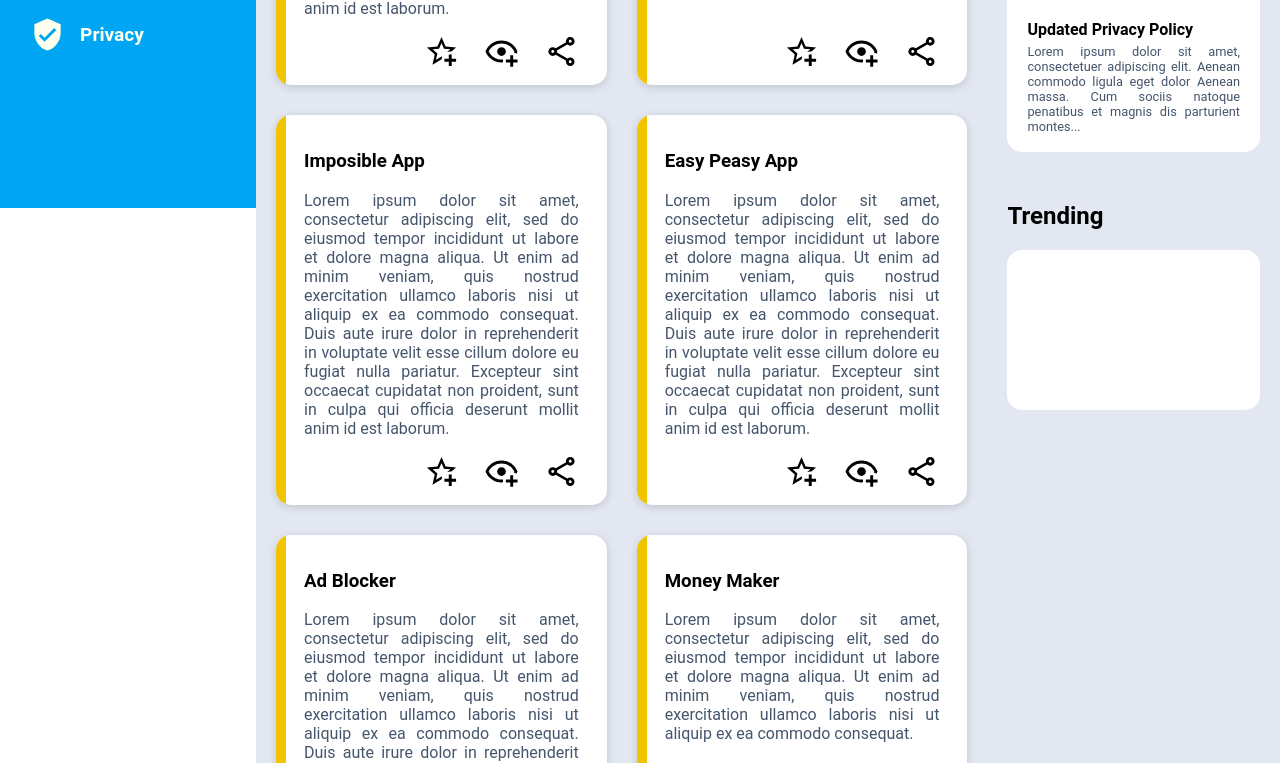
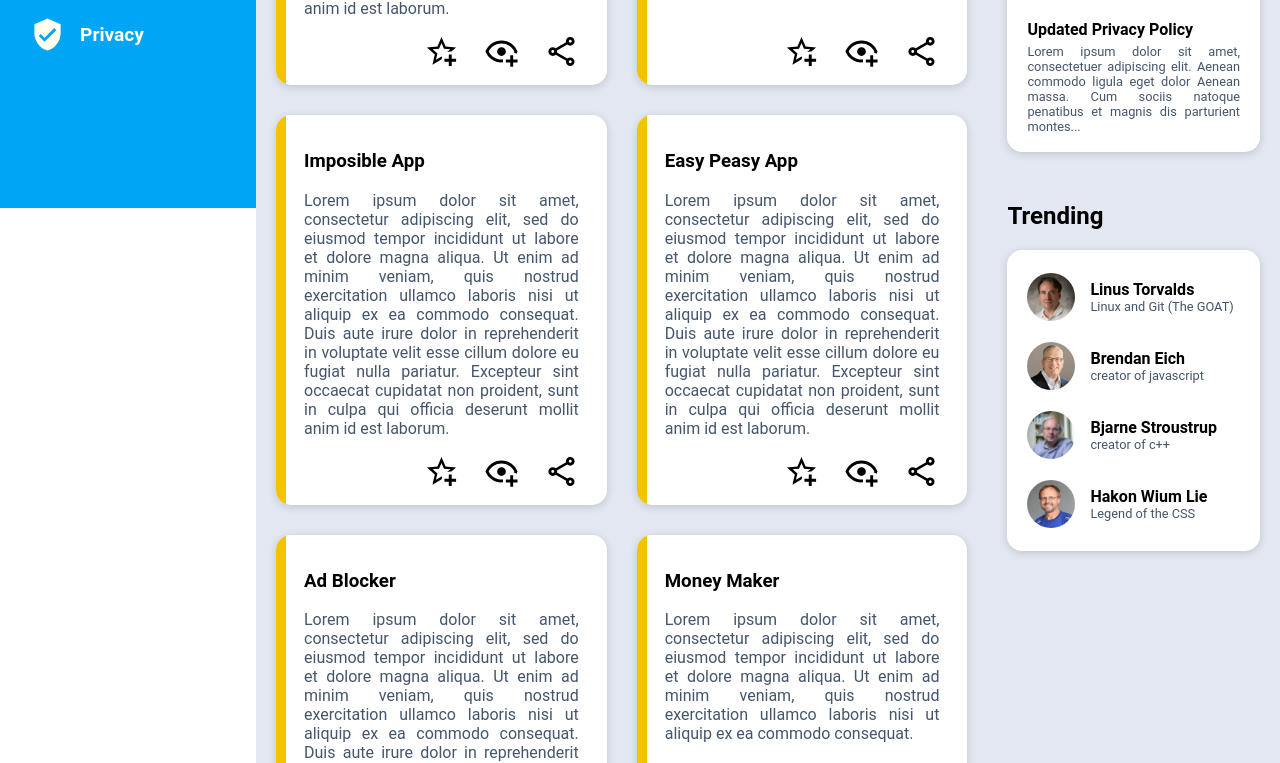
Before and after one commit to AminDanaaa/admin-dashboard, a plain HTML site: page index.html in a window 1280 px wide. Shown: the part 592-1355 px from the top of the page. Drawn offline with Linux system fonts and the light colour scheme.

Commit message:
odin project admin dashboard done

```diff
--- a/index.html
+++ b/index.html
@@ -256,7 +256,36 @@
                     </div>
                     <div class="feed-trending">
                         <h2 class="no-select">Trending</h2>
-                        <div class="feed-trending-box"></div>
+                        <div class="feed-trending-box">
+                            <div class="feed-trending-user">
+                                <img src="./images/users/linus-torvalds.webp" alt="Linus Torvalds" class="trend-pfp no-select">
+                                <div class="trending-user-info">
+                                    <h4>Linus Torvalds</h4>
+                                    <p>Linux and Git (The GOAT)</p>
+                                </div>
+                            </div>
+                            <div class="feed-trending-user">
+                                <img src="./images/users/brendan-eich.webp" alt="Brendan Eich" class="trend-pfp no-select">
+                                <div class="trending-user-info">
+                                    <h4>Brendan Eich</h4>
+                                    <p>creator of javascript</p>
+                                </div>
+                            </div>
+                            <div class="feed-trending-user">
+                                <img src="./images/users/bjarne-stroustrup.webp" alt="Bjarne Stroustrup" class="trend-pfp no-select">
+                                <div class="trending-user-info">
+                                    <h4>Bjarne Stroustrup</h4>
+                                    <p>creator of c++</p>
+                                </div>
+                            </div>
+                            <div class="feed-trending-user">
+                                <img src="./images/users/hakon-wium-lie.webp" alt="Hakon Wium Lie" class="trend-pfp no-select">
+                                <div class="trending-user-info">
+                                    <h4>Hakon Wium Lie</h4>
+                                    <p>Legend of the CSS</p>
+                                </div>
+                            </div>
+                        </div>
                     </div>
                 </div>
             </div>
--- a/styles/stlye.css
+++ b/styles/stlye.css
@@ -230,7 +230,7 @@ li a {
 
 .projects-container {
     display: grid;
-    grid-template-columns: repeat(2, minmax(0, 1fr));
+    grid-template-columns: repeat(2, minmax(295px, 1fr));
     grid-template-rows: 38px;
     gap: 30px;
     padding: 20px;
@@ -273,6 +273,10 @@ li a {
     color: oklch(44.6% 0.043 257.281);
 }
 
+.card-content h3:hover {
+    cursor: pointer;
+}
+
 .card-icons {
     display: flex;
     justify-content: flex-end;
@@ -307,9 +311,11 @@ li a {
     background-color: white;
     min-height: 150px;
     border-radius: 15px;
-    max-width: 350px;
+    max-width: 330px;
     padding-inline: 20px;
     padding-block: 5px;
+    box-sizing: border-box;
+    box-shadow: 0 2px 8px rgba(0, 0, 0, 0.15);
 }
 
 .announcement + .announcement {
@@ -326,3 +332,53 @@ li a {
 .announcement h4 {
     margin-bottom: 0px;
 }
+
+.announcement h4:hover {
+    cursor: pointer;
+}
+
+.trend-pfp {
+    height: 3rem;
+    width: 3rem;
+    border-radius: 50%;
+    object-fit: cover;
+}
+
+.trend-pfp:hover {
+    cursor: pointer;
+    transform: scale(1.1);
+}
+
+.feed-trending-box {
+    padding: 20px;
+    display: flex;
+    gap: 15px;
+    flex-direction: column;
+    align-items: start;
+    justify-content: center;
+}
+
+.feed-trending-user {
+    display: flex;
+    justify-content: start;
+    align-items: center;
+    padding-block: 3px;
+}
+
+.trending-user-info {
+    margin-left: 15px;
+}
+
+.trending-user-info p {
+    color: oklch(44.6% 0.043 257.281);
+    font-size: 0.8rem;
+    margin-block: 0px;
+}
+
+.trending-user-info h4 {
+    margin-block: 0px;
+}
+
+.trending-user-info h4:hover {
+    cursor: pointer;
+}
```
Also changed, not shown: images/users/bjarne-stroustrup.webp (added), images/users/brendan-eich.webp (added), images/users/hakon-wium-lie.webp (added), images/users/linus-torvalds.webp (added).
